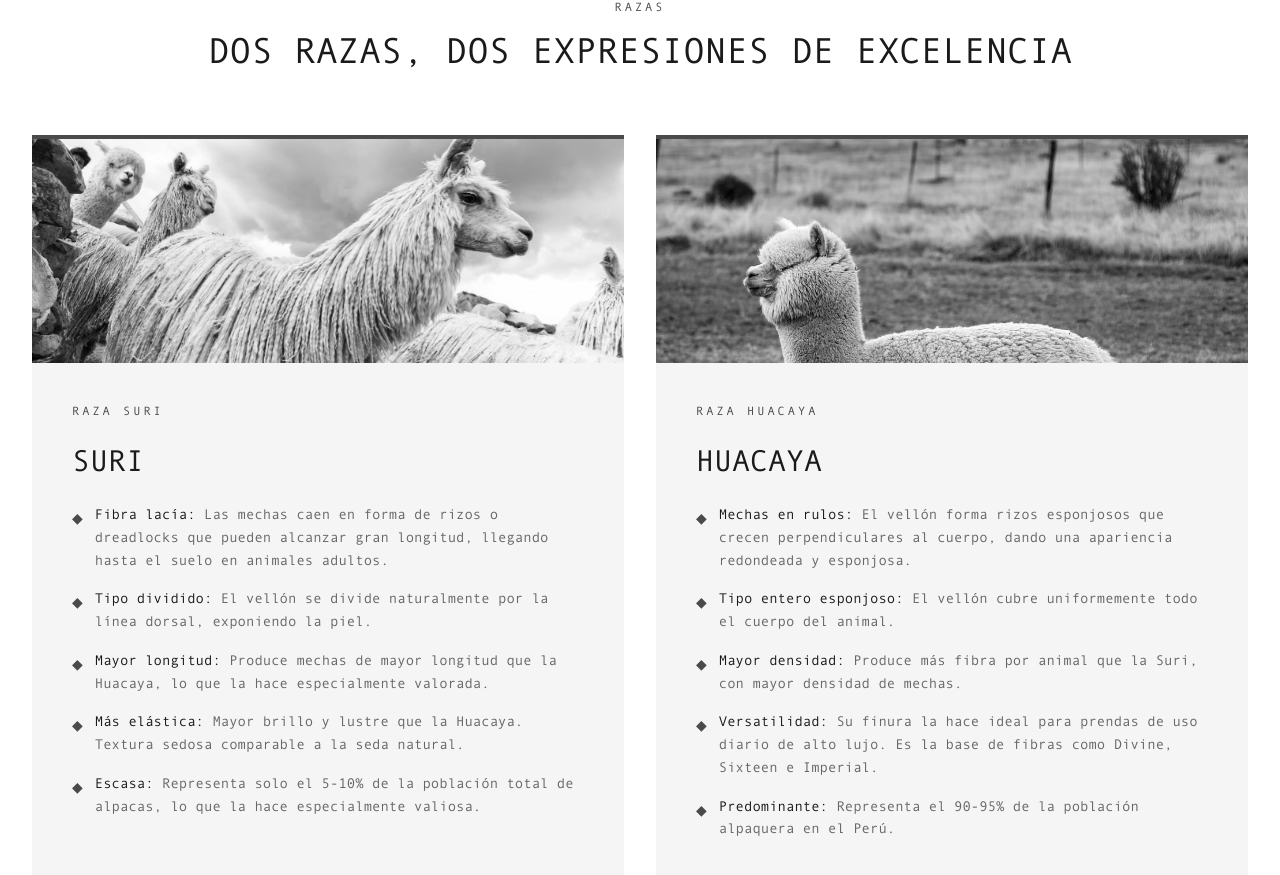
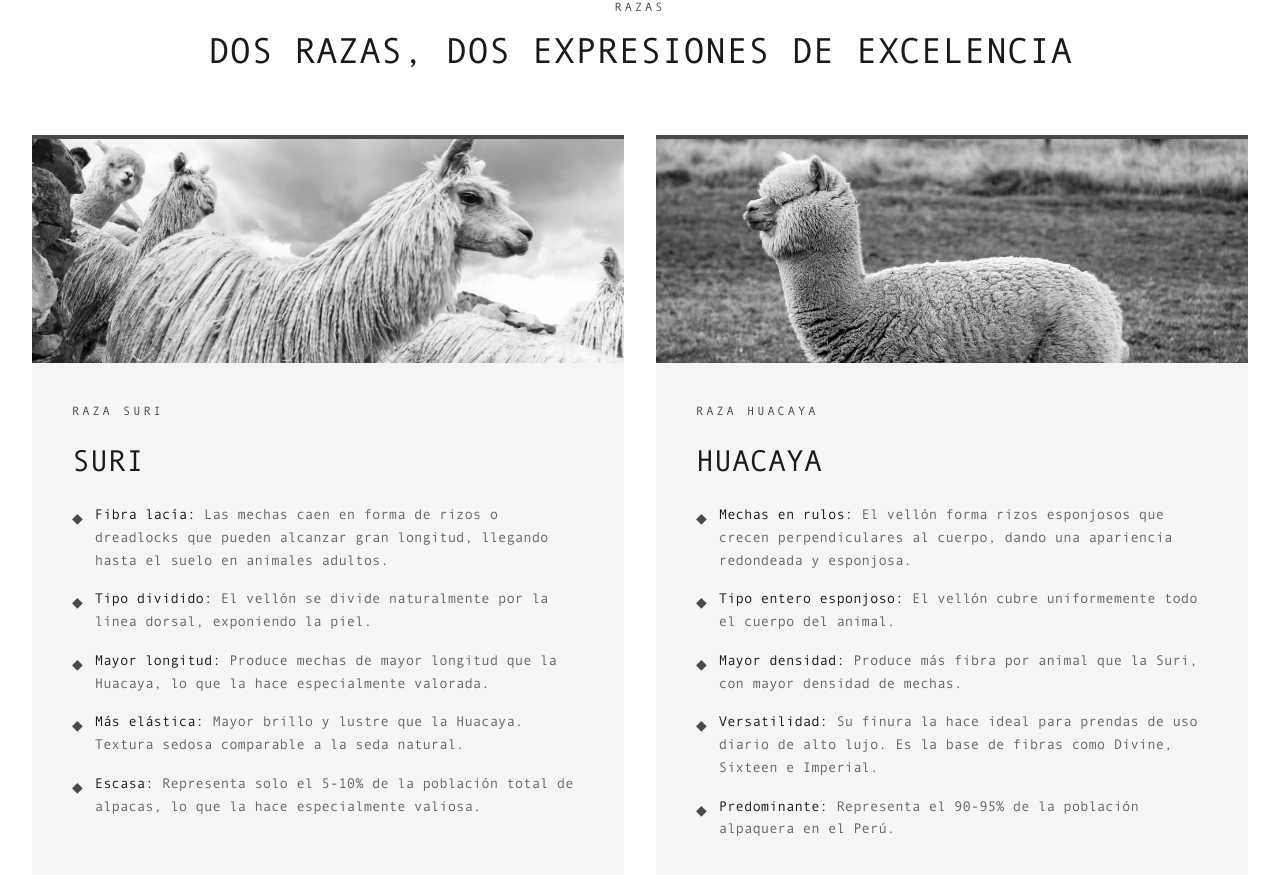
Before and after one commit to jpfernandezcenteno-max/Pacomarca, a Next.js app: page /conocimiento/alpaca in a window 1280 px wide. Shown: the part 1514-2389 px from the top of the page. Built offline with nearby package versions, Linux system fonts and the light colour scheme; a web font is replaced by a local one.

Commit message:
Bajar encuadre fotografía Huacaya
Co-Authored-By: Claude Sonnet 4.6 <noreply@anthropic.com>

```diff
--- a/app/conocimiento/alpaca/page.tsx
+++ b/app/conocimiento/alpaca/page.tsx
@@ -136,7 +136,7 @@ export default function AlpacaPage() {
                   src="/conocimiento/alpaca/foto-3.jpg"
                   alt="Alpaca Huacaya"
                   fill
-                  className="object-cover grayscale"
+                  className="object-cover object-[center_60%] grayscale"
                 />
               </div>
               <div className="p-10">
```
